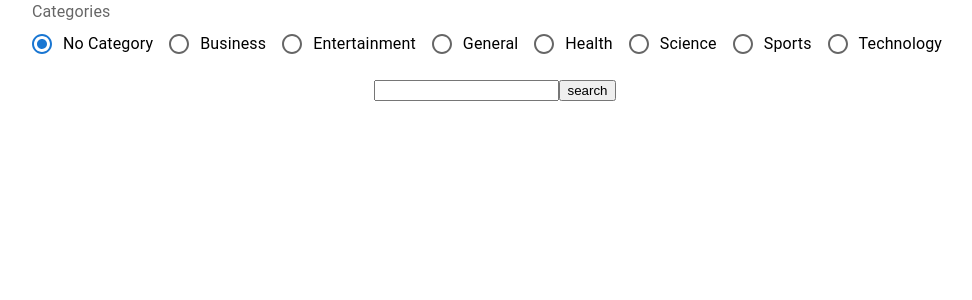
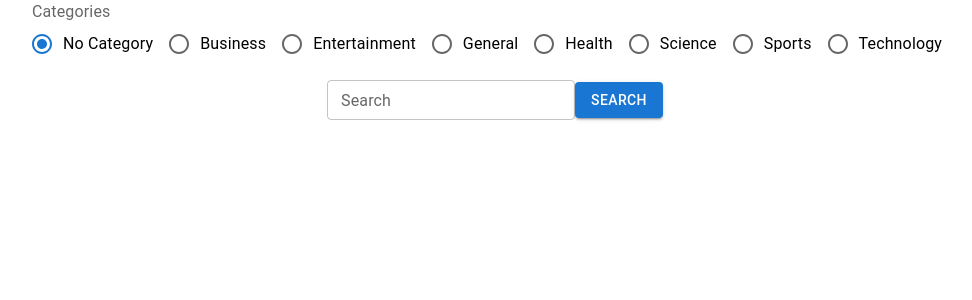
Before and after one commit to eliasadmaso1/react-home-exercise, a React (Create React App) app: page / in a window 1280 px wide. Shown: the top 300 px of the page, without its empty margins (145-1117 px from the left). Built offline with nearby package versions, Linux system fonts and the light colour scheme.

Commit message:
change search elements style

```diff
--- a/src/Components/Pages/Articles/Articles.js
+++ b/src/Components/Pages/Articles/Articles.js
@@ -10,6 +10,9 @@ import { Link } from "react-router-dom";
 import { useArticleContext } from "../../Context/Context";
 import "./Articles.css";
 import { withRouter } from "react-router-dom";
+import Button from '@mui/material/Button';
+import TextField from '@mui/material/TextField';
+
 
 function Articles(props) {
   const { setArticleContext } = useArticleContext();
@@ -120,15 +123,20 @@ function Articles(props) {
         </FormControl>
       </div>
       <div className="search-input">
-        <input
+      <TextField
+          label="Search"
+          id="outlined-size-small"
+          size="small"
           onChange={(e) => {
             setQuery(e.target.value);
           }}
         />
-        <button onClick={search}>search</button>
+       <Button variant="contained" onClick={search}>Search</Button>
+
       </div>
       <div className="articles-div">
         {articles.map((article) => {
+          const des = article.description?.substr(0,80) || '';
           return (
             <ArticleCard
               urlToImage={
@@ -137,7 +145,7 @@ function Articles(props) {
                   : "https://img.bfmtv.com/c/630/420/871/7b9f41477da5f240b24bd67216dd7.jpg"
               }
               title={article.title}
-              description={article.description}
+              description={des}
               publishedAt={article.publishedAt}
               onClick={(e) => {
                 console.log({article});
```
